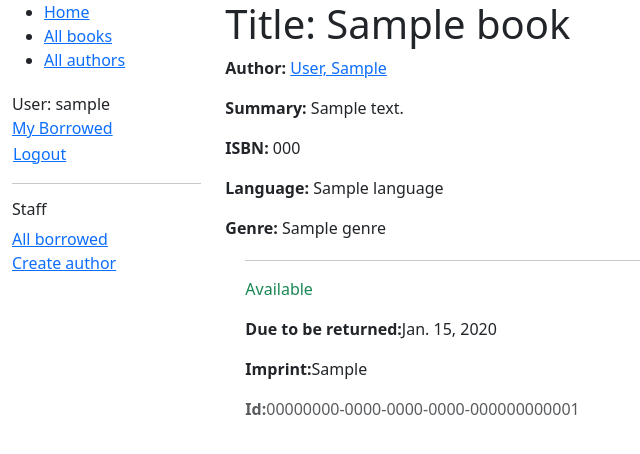
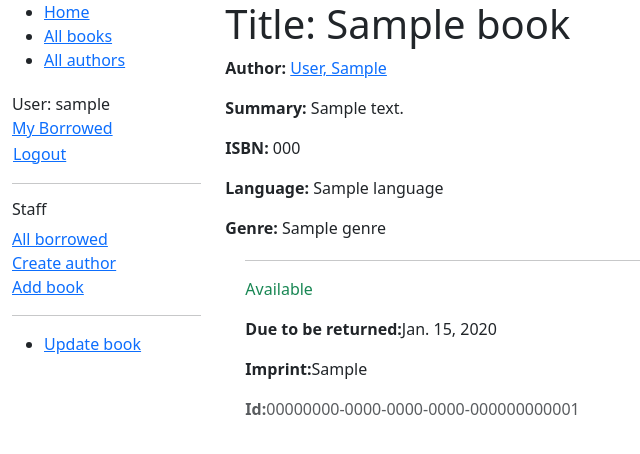
Before and after one commit to emmanuelbo13/django_local_library, a Django app: page /catalog/book/1 in a window 1280 px wide. Shown: the top 454 px of the page, without its empty margins (0-640 px from the left). Run offline with Django 5.2, Linux system fonts and the light colour scheme; a user stored in the database is signed in; tables that the repository leaves empty hold one stand-in row (values such as "Sample post").

Commit message:
crud for book object

```diff
--- a/locallibrary/catalog/templates/base_generic.html
+++ b/locallibrary/catalog/templates/base_generic.html
@@ -36,8 +36,9 @@
 								<hr>
 								<h6>Staff</h6>
 								<li><a href="{% url 'all_borrowed' %}">All borrowed</a></li>
-								{% if perms.catalog.add_author %}
+								{% if perms.catalog.add_author and perms.catalog.add_book %}
 									<li><a href="{% url 'author_create' %}">Create author</a></li>
+									<li><a href="{% url 'book_create' %}">Add book</a></li>
 								{% endif %}
 							{% endif %}
 						{% else %}
--- a/locallibrary/catalog/templates/catalog/book_detail.html
+++ b/locallibrary/catalog/templates/catalog/book_detail.html
@@ -1,4 +1,20 @@
 {% extends 'base_generic.html' %}
+
+{% block sidebar %}
+    {{block.super}}
+    {% if perms.catalog.add_book or perms.catalog.delete_book %}
+        <hr>
+        <ul>
+            {% if perms.catalog.change_book %}
+                <li><a href="{% url 'book_update' book.pk %}">Update book</a></li>
+            {% endif %}
+            {% if not book.bookinstance_set.all and perms.catalog.delete_book %}
+                <li><a href="{% url 'book_delete' book.pk %}">Delete book</a></li>
+            {% endif %}
+        </ul>
+    {% endif %}
+
+{% endblock %}
 
 {% block content %}
     <h1>Title: {{book.title}}</h1>
--- a/locallibrary/catalog/urls.py
+++ b/locallibrary/catalog/urls.py
@@ -5,6 +5,9 @@ urlpatterns = [
     path('', views.index, name='index'),
     path('books/', views.BookListView.as_view(), name='books'),
     path('book/<int:pk>', views.BookDetailView.as_view(), name='book_detail'),
+    path('book/create', views.BookCreate.as_view(), name='book_create'),
+    path('book/<int:pk>/update', views.BookUpdate.as_view(), name='book_update'),
+    path('book/<int:pk>/delete', views.BookDelete.as_view(), name='book_delete'),
 
     path('authors/', views.AuthorListView.as_view(), name='authors'),
     path('author/<int:pk>', views.AuthorDetailView.as_view(), name='author_detail'),
--- a/locallibrary/catalog/views.py
+++ b/locallibrary/catalog/views.py
@@ -49,18 +49,21 @@ def index(request):
 class BookListView(ListView):
     model = Book
     context_object_name = 'book_list'
-    paginate_by = 2
+    paginate_by = 3
 
 class BookDetailView(LoginRequiredMixin, DetailView):
     model = Book
 
-class AuthorListView(ListView):
-    model = Author
-    context_object_name = 'author_list'
-    # paginate_by = 2
+class BookCreate(PermissionRequiredMixin, CreateView):
+    model = Book
+    fields = ['title', 'author', 'summary', 'isbn', 'genre', 'language']
+    permission_required = 'catalog.add_book'
 
-class AuthorDetailView(DetailView):
-    model = Author
+class BookUpdate(PermissionRequiredMixin, UpdateView):
+    model = Book
+    fields = ['title', 'author', 'summary', 'isbn', 'genre', 'language']
+    permission_required = 'catalog.change_book'
+
 
 class LoanedBooksByUserListView(LoginRequiredMixin, ListView):
     model = BookInstance
@@ -110,21 +113,29 @@ def renew_book_librarian(request, pk):
 
     return render(request, 'catalog/book_renew_librarian.html', context)
 
+class AuthorListView(ListView):
+    model = Author
+    context_object_name = 'author_list'
+    # paginate_by = 2
+
+class AuthorDetailView(DetailView):
+    model = Author
+
 class AuthorCreate(PermissionRequiredMixin, CreateView):
     model = Author
     fields = ['first_name', 'last_name', 'date_of_birth', 'date_of_death']
     initial = {'date_of_birth': datetime.date.today()}
-    permission_required = 'catalog.add.author'
+    permission_required = 'catalog.add_author'
 
 class AuthorUpdate(PermissionRequiredMixin, UpdateView):
     model = Author
     fields = ['first_name', 'last_name', 'date_of_birth', 'date_of_death']
-    permission_required = 'catalog.change.author'
+    permission_required = 'catalog.change_author'
 
 class AuthorDelete(PermissionRequiredMixin, DeleteView):
     model = Author
     success_url = reverse_lazy('authors')
-    permission_required = 'catalog.delete.author'
+    permission_required = 'catalog.delete_author'
 
     def form_valid(self, form):
         try:
@@ -132,3 +143,15 @@ class AuthorDelete(PermissionRequiredMixin, DeleteView):
             return HttpResponseRedirect(self.success_url)
         except Exception as e:
             reverse('author_delete', kwargs={'pk':self.object.pk})
+
+class BookDelete(PermissionRequiredMixin, DeleteView):
+    model = Book
+    success_url = reverse_lazy('books')
+    permission_required = 'catalog.delete_book'
+
+    def form_valid(self, form):
+        try:
+            self.object.delete()
+            return HttpResponseRedirect(self.success_url)
+        except Exception as e:
+            reverse('book_delete', kwargs={'pk':self.object.pk})
```
Also changed, not shown: locallibrary/catalog/templates/catalog/book_confirm_delete.html (added, +22 -0 lines), locallibrary/catalog/templates/catalog/book_form.html (added, +11 -0 lines).
